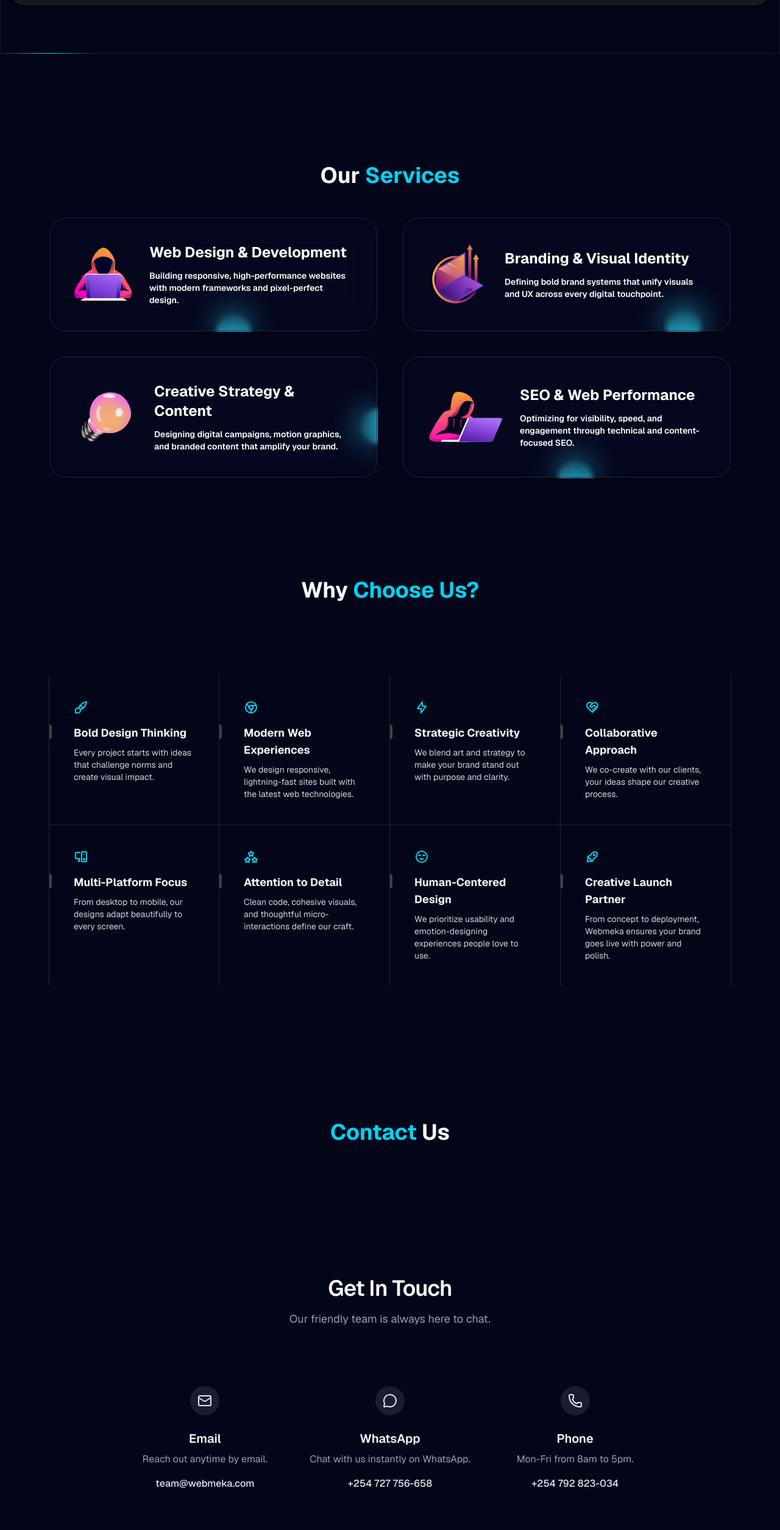
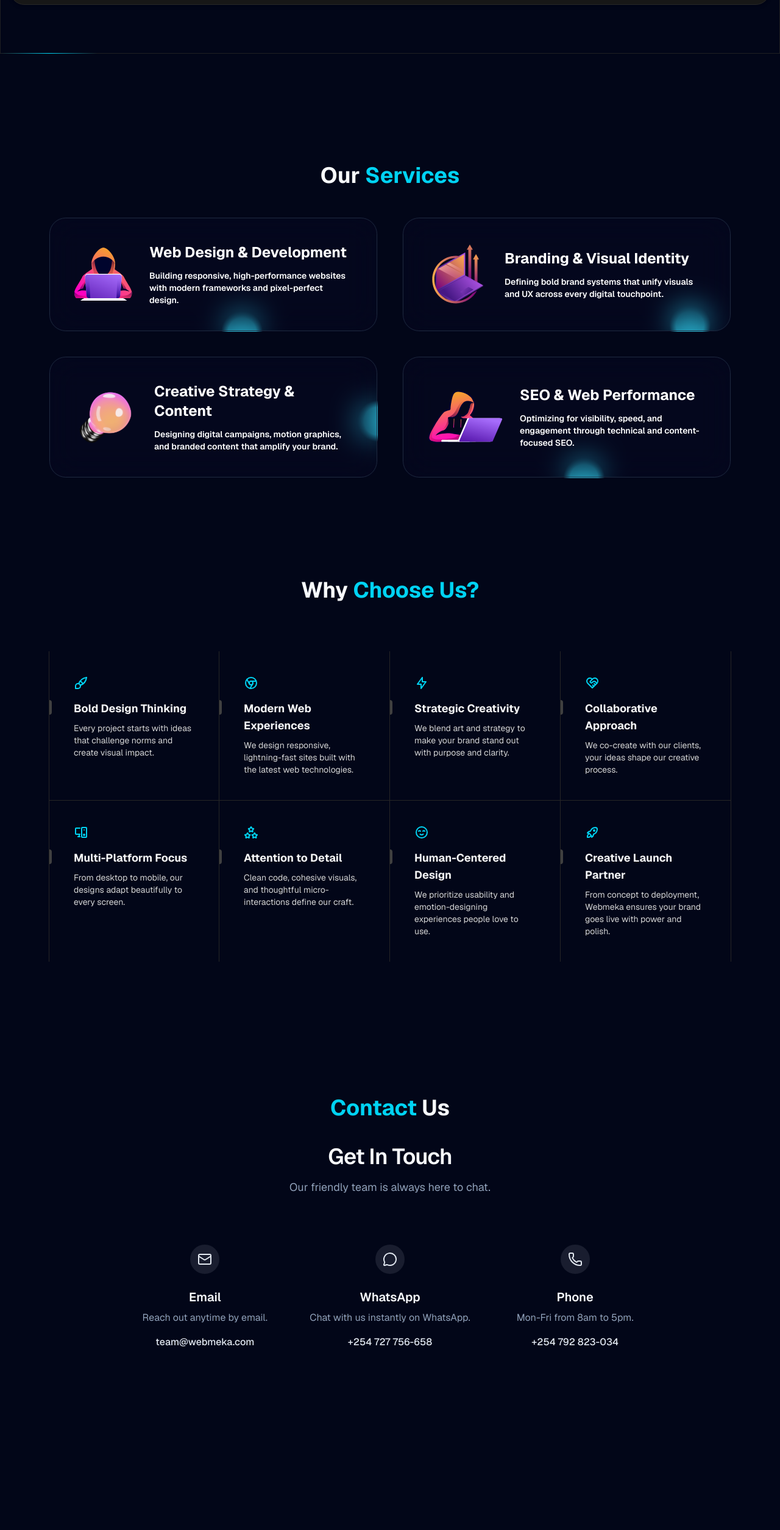
Before and after one commit to webmeka/webmeka, a Next.js app: page / in a window 1280 px wide. Shown: the part 940-3449 px from the top of the page at 61% size. Built offline with nearby package versions, Linux system fonts and the light colour scheme.

Commit message:
🗯️ fixed contact page spacing

```diff
--- a/src/components/contact-us-section.tsx
+++ b/src/components/contact-us-section.tsx
@@ -4,7 +4,7 @@ import ContactPage from "@/components/ui/contact-us";
 
 const ContactUsSection = () => {
   return (
-    <section id="contact" className="min-h-[90vh] w-full px-5 md:px-10 lg:px-20 py-10">
+    <section id="contact" className="min-h-[90vh] w-full px-5 md:px-10 lg:px-20 pt-10">
         <h2 className="text-4xl font-bold text-center  pt-25 mb-10"><span className='text-cyan-400'>Contact</span> Us</h2>
         <ContactPage />
     </section>
--- a/src/components/services-section.tsx
+++ b/src/components/services-section.tsx
@@ -7,7 +7,7 @@ import { Button } from './ui/moving-border';
 
 const ServicesSection = () => {
   return (
-    <section id="services" className="min-h-[90vh] w-full px-5 md:px-10 lg:px-20 py-10">
+    <section id="services" className="min-h-[90vh] w-full px-5 md:px-10 lg:px-20 pt-10">
         <h2 className="text-4xl font-bold text-center  pt-25 mb-10">Our <span className='text-cyan-400'>Services</span></h2>
 <div className="w-full mt-12 grid lg:grid-cols-4 grid-cols-1 gap-10">
         {WebmekaServices.map((card) => (
--- a/src/components/ui/contact-us.tsx
+++ b/src/components/ui/contact-us.tsx
@@ -2,7 +2,7 @@ import { MailIcon, MessageCircleIcon, PhoneIcon } from "lucide-react";
 import Link from "next/link";
 
 const ContactPage = () => (
-  <div className="min-h-screen flex items-center justify-center">
+  <div className="flex items-center justify-center">
     <div className="text-center">
       <h2 className="text-2xl md:text-4xl font-semibold tracking-tight">
         Get In Touch
@@ -10,7 +10,7 @@ const ContactPage = () => (
       <p className="mt-4 text-base sm:text-lg text-muted-foreground">
         Our friendly team is always here to chat.
       </p>
-      <div className="max-w-(--breakpoint-xl) mx-auto py-24 grid md:grid-cols-2 lg:grid-cols-3 gap-16 md:gap-10 px-6 md:px-0">
+      <div className="max-w-(--breakpoint-xl) mx-auto py-20 grid md:grid-cols-2 lg:grid-cols-3 gap-16 md:gap-10 px-6 md:px-0">
         <div className="text-center flex flex-col items-center">
           <div className="h-12 w-12 flex items-center justify-center bg-primary/5 dark:bg-primary/10 text-primary rounded-full">
             <MailIcon />
--- a/src/components/why-choose-us.tsx
+++ b/src/components/why-choose-us.tsx
@@ -5,7 +5,7 @@ import { WhyChooseWebmeka } from "@/components/ui/features-section";
 const ChooseUsSection = () => {
   return (
     <section id="services" className="min-h-[90vh] w-full px-8 md:px-10 lg:px-20 ">
-        <h2 className="text-4xl font-bold text-center  pt-25 mb-10">Why <span className='text-cyan-400'>Choose Us?</span></h2>
+        <h2 className="text-4xl font-bold text-center  pt-25">Why <span className='text-cyan-400'>Choose Us?</span></h2>
         <WhyChooseWebmeka />
     </section>
   )
```
